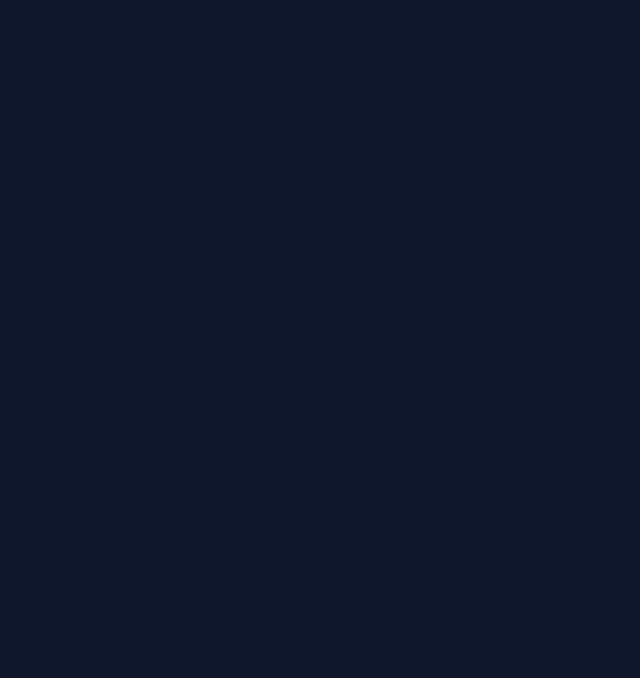
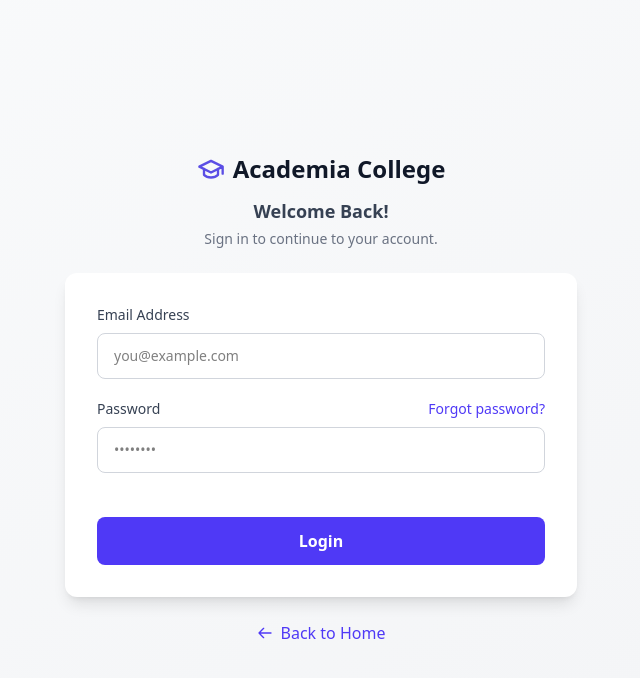
Before and after one commit to MuhammedMahmoud0/Academia-College-Management-Ecosystem, a React (Vite) app in the folder college-system/: page /login in a window 1280 px wide. Before the commit this address had no page. Shown: the top 678 px of the page, without its empty margins (319-959 px from the left). Built offline with nearby package versions, Linux system fonts and the light colour scheme.

Commit message:
login UI

```diff
--- a/college-system/src/App.jsx
+++ b/college-system/src/App.jsx
@@ -1,6 +1,7 @@
 import './App.css';
 import { Routes, Route } from "react-router-dom";
 import LandingPage from './pages/LandingPage';
+import LoginPage from './pages/LoginPage';
 
 
 function App() {
@@ -9,6 +10,7 @@ function App() {
       <Routes>
         <Route path="/" element={<LandingPage />} />
         <Route path="/landing" element={<LandingPage />} />
+        <Route path="/login" element={<LoginPage />} />
       </Routes>
     </div>
   );
--- a/college-system/src/components/landingPage/Header.jsx
+++ b/college-system/src/components/landingPage/Header.jsx
@@ -1,4 +1,5 @@
 import { useEffect, useState } from 'react';
+import { Link } from 'react-router-dom';
 
 export default function Header() {
   const [scrolled, setScrolled] = useState(false);
@@ -99,7 +100,9 @@ export default function Header() {
 
       {/* Desktop Login Button */}
       <div className="login hidden lg:block">
-        <button className="cursor-pointer px-4 py-2 bg-[#4f46e5] text-white hover:bg-[#4338ca]" style={{ borderRadius: "8px"}}>Login</button>
+        <Link to="/login">
+          <button className="cursor-pointer px-4 py-2 bg-[#4f46e5] text-white hover:bg-[#4338ca]" style={{ borderRadius: "8px"}}>Login</button>
+        </Link>
       </div>
 
       {/* Mobile Menu Button */}
@@ -164,7 +167,9 @@ export default function Header() {
               <a href="#contact" onClick={(e) => handleSmoothScroll(e, '#contact')} className="block py-2">Contact</a>
             </li>
             <li className="mt-4">
-              <button className="w-full cursor-pointer px-4 py-2 bg-[#4f46e5] text-white hover:bg-[#4338ca]" style={{ borderRadius: "8px"}}>Login</button>
+              <Link to="/login">
+                <button className="w-full cursor-pointer px-4 py-2 bg-[#4f46e5] text-white hover:bg-[#4338ca]" style={{ borderRadius: "8px"}}>Login</button>
+              </Link>
             </li>
           </ul>
         </nav>
--- /dev/null
+++ b/college-system/src/components/loginPage/LoginCard.jsx
@@ -0,0 +1,163 @@
+import { useState } from "react";
+import { motion } from "motion/react";
+import { Link } from "react-router-dom";
+
+const LoginCard = () => {
+  const [email, setEmail] = useState("");
+  const [password, setPassword] = useState("");
+
+  const handleSubmit = (e) => {
+    e.preventDefault();
+    // Handle login logic here
+    console.log("Login:", { email, password });
+  };
+
+  return (
+    <div className="w-full max-w-lg mx-auto">
+      {/* Header - Outside Card */}
+      <div className="text-center mb-4 sm:mb-6 px-4 sm:px-0">
+        <motion.div
+          className="flex items-center justify-center gap-2 mb-2 sm:mb-3"
+          initial={{ opacity: 0, y: -20 }}
+          animate={{ opacity: 1, y: 0 }}
+          transition={{ duration: 0.5 }}
+        >
+          <svg
+            xmlns="http://www.w3.org/2000/svg"
+            width="24"
+            height="24"
+            viewBox="0 0 24 24"
+            fill="none"
+            stroke="#5B4EE5"
+            strokeWidth="2"
+            strokeLinecap="round"
+            strokeLinejoin="round"
+            className="sm:w-7 sm:h-7"
+          >
+            <path d="M22 10v6M2 10l10-5 10 5-10 5z" />
+            <path d="M6 12v5c3 3 9 3 12 0v-5" />
+          </svg>
+          <h1 className="text-xl sm:text-2xl font-bold text-gray-900">
+            Academia College
+          </h1>
+        </motion.div>
+        <motion.h2
+          className="text-base sm:text-lg font-semibold text-gray-700 mb-1"
+          initial={{ opacity: 0 }}
+          animate={{ opacity: 1 }}
+          transition={{ delay: 0.2 }}
+        >
+          Welcome Back!
+        </motion.h2>
+        <motion.p
+          className="text-xs sm:text-sm text-gray-500"
+          initial={{ opacity: 0 }}
+          animate={{ opacity: 1 }}
+          transition={{ delay: 0.3 }}
+        >
+          Sign in to continue to your account.
+        </motion.p>
+      </div>
+
+      {/* Card Container */}
+      <motion.div
+        className="bg-white rounded-xl shadow-lg p-6 sm:p-8 mx-4 sm:mx-0"
+        initial={{ scale: 0.95, opacity: 0 }}
+        animate={{ scale: 1, opacity: 1 }}
+        transition={{ duration: 0.4, delay: 0.2 }}
+      >
+        {/* Form */}
+        <form onSubmit={handleSubmit} className="space-y-4 sm:space-y-5">
+          {/* Email Input */}
+          <motion.div
+            initial={{ opacity: 0 }}
+            animate={{ opacity: 1 }}
+            transition={{ delay: 0.4 }}
+          >
+            <label className="block text-xs sm:text-sm font-medium text-gray-700 mb-2">
+              Email Address
+            </label>
+            <input
+              type="email"
+              value={email}
+              onChange={(e) => setEmail(e.target.value)}
+              placeholder="you@example.com"
+              className="w-full px-3 sm:px-4 py-2.5 sm:py-3 border border-gray-300 rounded-lg focus:ring-2 focus:ring-indigo-500 focus:border-indigo-500 outline-none transition-all text-sm"
+              required
+            />
+          </motion.div>
+
+          {/* Password Input */}
+          <motion.div
+            initial={{ opacity: 0 }}
+            animate={{ opacity: 1 }}
+            transition={{ delay: 0.5 }}
+          >
+            <div className="flex justify-between items-center mb-2">
+              <label className="block text-xs sm:text-sm font-medium text-gray-700">
+                Password
+              </label>
+              <Link
+                to="/forgot-password"
+                className="text-xs sm:text-sm text-indigo-600 hover:text-indigo-700 transition-colors"
+              >
+                Forgot password?
+              </Link>
+            </div>
+            <input
+              type="password"
+              value={password}
+              onChange={(e) => setPassword(e.target.value)}
+              placeholder="••••••••"
+              className="w-full px-3 sm:px-4 py-2.5 sm:py-3 border border-gray-300 rounded-lg focus:ring-2 focus:ring-indigo-500 focus:border-indigo-500 outline-none transition-all text-sm"
+              required
+            />
+          </motion.div>
+
+          {/* Login Button */}
+          <motion.button
+            type="submit"
+            className="w-full bg-indigo-600 text-white py-2.5 sm:py-3 rounded-lg font-semibold hover:bg-indigo-700 transition-colors mt-4 sm:mt-6 text-sm sm:text-base"
+            whileHover={{ scale: 1.01 }}
+            whileTap={{ scale: 0.99 }}
+            initial={{ opacity: 0 }}
+            animate={{ opacity: 1 }}
+            transition={{ delay: 0.6 }}
+          >
+            Login
+          </motion.button>
+        </form>
+      </motion.div>
+
+      {/* Back to Home Link */}
+      <motion.div
+        className="text-center mt-4 sm:mt-6 px-4 sm:px-0"
+        initial={{ opacity: 0 }}
+        animate={{ opacity: 1 }}
+        transition={{ delay: 0.9 }}
+      >
+        <Link
+          to="/"
+          className="inline-flex items-center gap-2 text-indigo-600 hover:text-indigo-700 font-medium transition-colors text-sm sm:text-base"
+        >
+          <svg
+            className="w-4 h-4"
+            fill="none"
+            stroke="currentColor"
+            viewBox="0 0 24 24"
+          >
+            <path
+              strokeLinecap="round"
+              strokeLinejoin="round"
+              strokeWidth={2}
+              d="M10 19l-7-7m0 0l7-7m-7 7h18"
+            />
+          </svg>
+          Back to Home
+        </Link>
+      </motion.div>
+    </div>
+  );
+};
+
+export default LoginCard;
--- /dev/null
+++ b/college-system/src/pages/LoginPage.jsx
@@ -0,0 +1,19 @@
+import { motion } from "motion/react";
+import LoginCard from "../components/loginPage/LoginCard";
+
+const LoginPage = () => {
+  return (
+    <div className="min-h-screen bg-gradient-to-br from-gray-50 to-gray-100 flex items-center justify-center px-4 py-8 sm:px-6 lg:px-8">
+      <motion.div
+        initial={{ opacity: 0, y: 20 }}
+        animate={{ opacity: 1, y: 0 }}
+        transition={{ duration: 0.6 }}
+        className="w-full"
+      >
+        <LoginCard />
+      </motion.div>
+    </div>
+  );
+};
+
+export default LoginPage;
```
